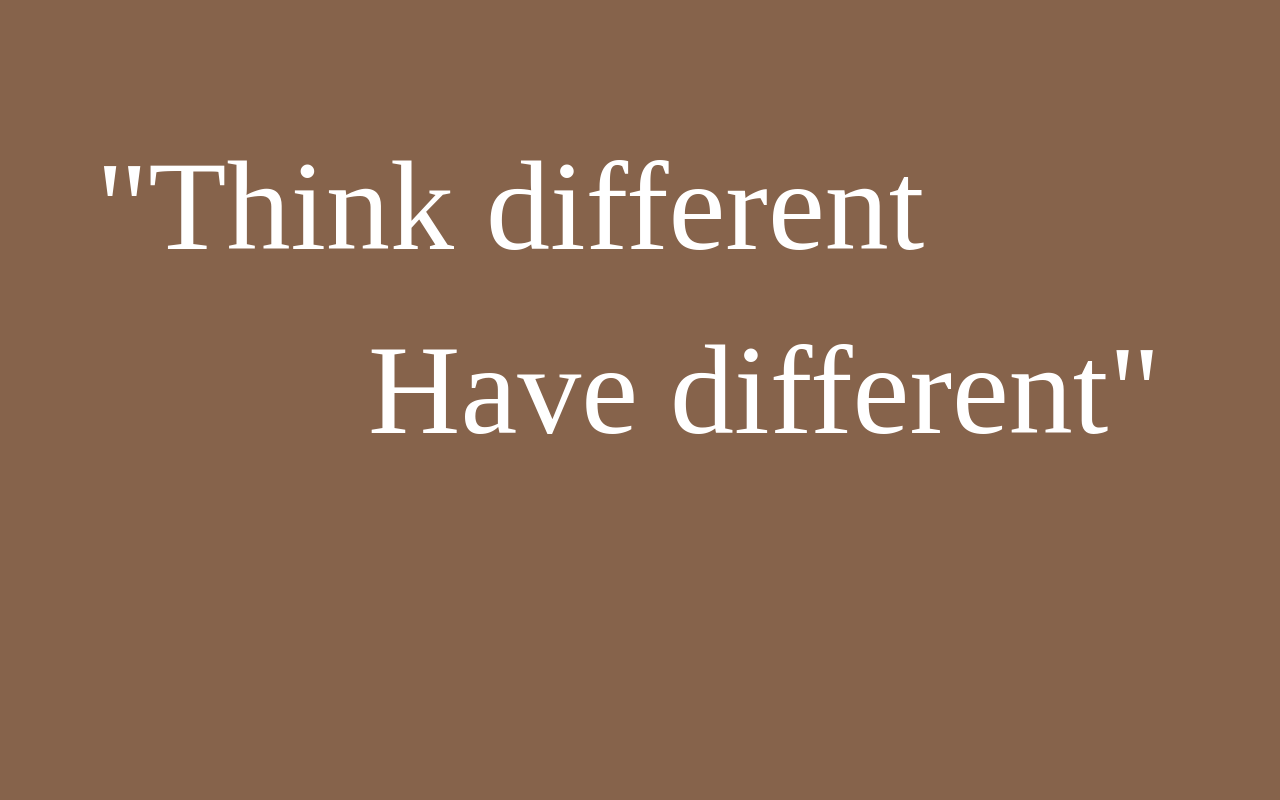
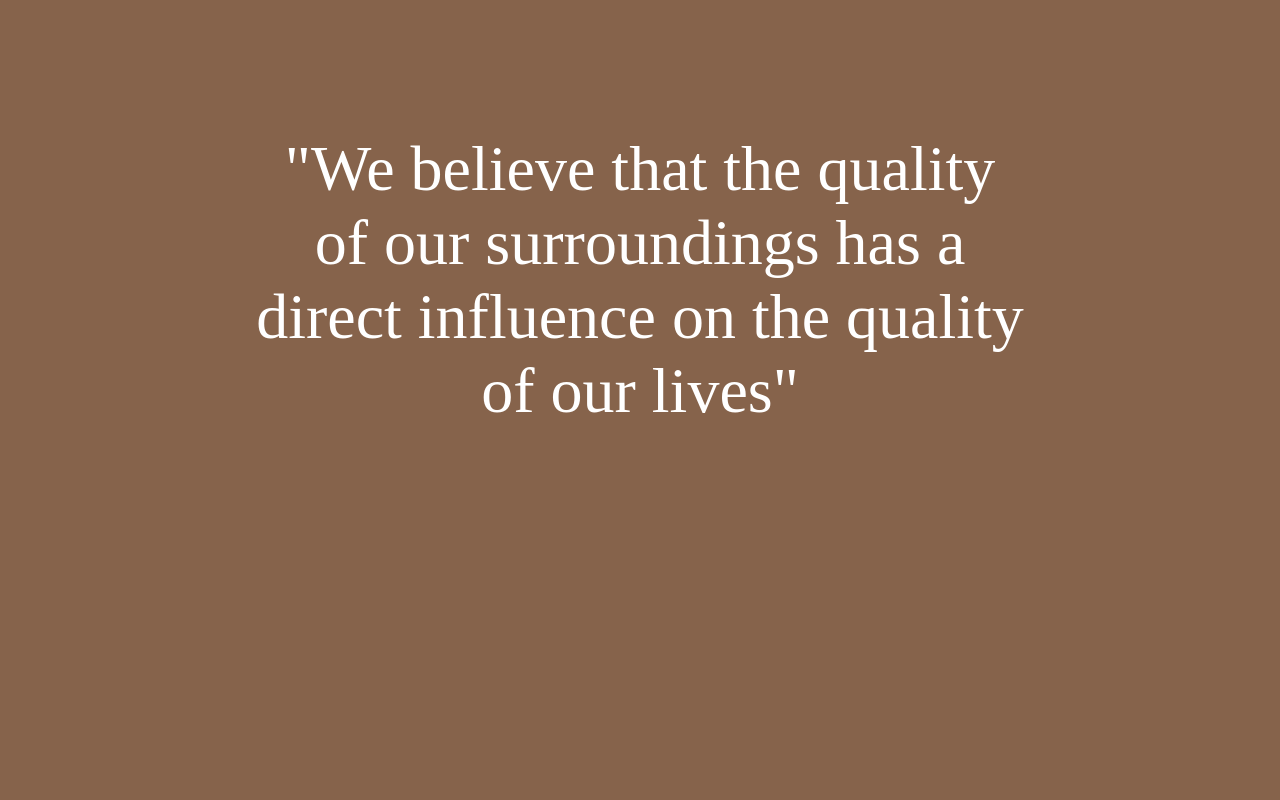
Before and after one commit to Truowng/Asel, a plain HTML site: page index.html in a window 1280 px wide. Shown: the part 3320-4120 px from the top of the page. Drawn offline with nearby package versions, Linux system fonts and the light colour scheme; a script that the page names is missing; a web font is replaced by a local one.

Commit message:
fix bug project section animation

```diff
--- a/assets/css/components/component/project/project.css
+++ b/assets/css/components/component/project/project.css
@@ -12,7 +12,6 @@
   align-items: center;
   top: 0%;
   z-index: 0;
-  /* margin-top: 100vh; */
 }
 
 .project-item-wrapper {
@@ -23,16 +22,12 @@
 }
 
 .project-title {
-  font-size: 10vw;
+  font-size: 5vw;
   font-family: PPEiko;
   font-weight: 100;
   color: var(--white);
-  width: 85%;
-}
-
-.project-title span {
-  display: block;
-  transform: translate(25%, 25%);
+  text-align: center;
+  width: 60%;
 }
 
 .project-item-container {
@@ -48,11 +43,17 @@
   margin: 5rem;
   position: relative;
   z-index: 1;
-  transition: all cubic-bezier(0.77, 0, 0.175, 1) 0.6s;
 }
 
 .project-item-container:nth-of-type(2n) {
   align-self: flex-end;
+}
+
+.project-item-container:nth-of-type(1),
+.project-item-container:nth-of-type(3),
+.project-item-container:nth-of-type(4),
+.project-item-container:nth-of-type(7) {
+  z-index: -1;
 }
 
 .project-name {
--- a/assets/js/components/project/project.js
+++ b/assets/js/components/project/project.js
@@ -29,10 +29,7 @@ function projectItemAnimate() {
   projectItemTarget = window.scrollY;
   projectItems.forEach((projectItem, index) => {
     projectItem.style.backgroundImage = `url(${projectImageSources[index]})`;
-    setTransform(projectItem, `translateY(-${projectItemCurrent / 10}px)`);
-    // projectItem.style.backgroundPosition = ` center -${
-    //   projectItemCurrent / 10
-    // }px`;
+    setTransform(projectItem, `translateY(-${projectItemCurrent / 8}px)`);
   });
   requestAnimationFrame(projectItemAnimate);
 }
--- a/index.html
+++ b/index.html
@@ -205,8 +205,8 @@
       <div class="project-container">
         <div class="project-sticky-title-container">
           <h1 class="project-title">
-            "Think different
-            <span>Have different"</span>
+            "We believe that the quality of our surroundings has a direct
+            influence on the quality of our lives"
           </h1>
         </div>
         <div class="project-item-wrapper">
```
